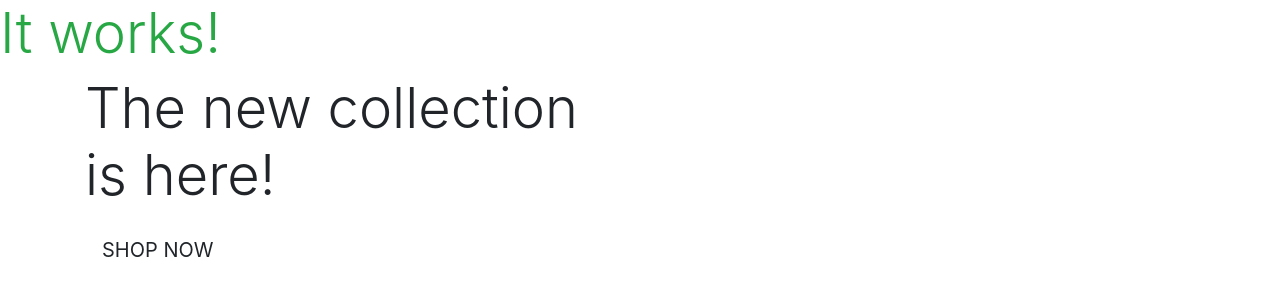
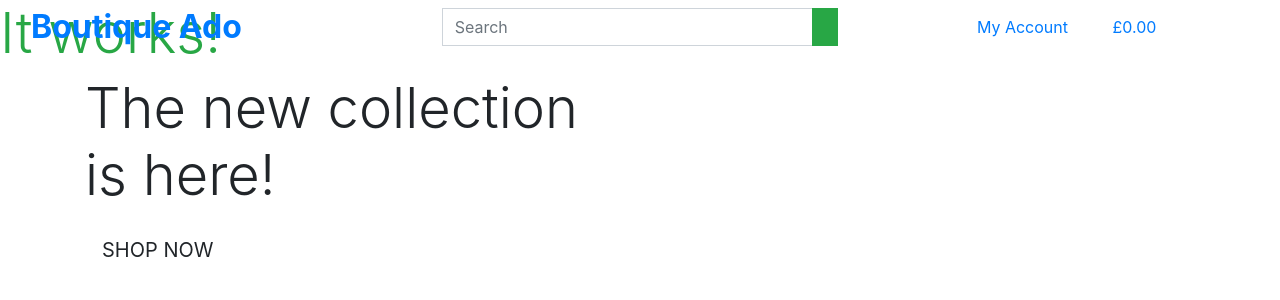
Before and after one commit to djpotts21/Boutique-Ado, a Django app: page / in a window 1280 px wide. Shown: the top 300 px of the page. Run offline with Django 3.2, Linux system fonts and the light colour scheme.

Commit message:
Added main page header

```diff
--- a/templates/base.html
+++ b/templates/base.html
@@ -43,7 +43,70 @@
 </head>
 
 <body>
-    <header class="container-fluid fixed-top"></header>
+    <header class="container-fluid fixed-top">
+        <div class="row">
+            <div class="col-12 col-lg-4 my-auto py-1 py-lg-0 text-center text-lg-left">
+                <a href="{% url 'home' %}" class="nav-link main-logo-link">
+                    <h2 class="logo-font text-black my-0"><strong>Boutique Ado</strong></h2>
+                </a>
+            </div>
+            <div class="col-12 col-lg-4 my-auto py-1 py-lg-0">
+                <form action="" method="GET">
+                    <div class="input-group w-100">
+                        <input type="text" name="q" class="form-control rounded-0" placeholder="Search">
+                        <div class="input-group-append">
+                            <button type="submit" class="btn btn-success rounded-0"><i
+                                    class="fas fa-search"></i></button>
+                        </div>
+                    </div>
+                </form>
+            </div>
+            <div class="col-12 col-lg-4 my-auto py-1 py-lg-0">
+                <ul class="list-inline list-unstyled text-center text-lg-rigt my-0">
+                    <li class="list-inline-item dropdown">
+                        <a href="#" class="text-black nav-link" id="user-options" data-toggle="dropdown" aria-haspopup="true" aria-expanded="false">
+                            <div class="text-center">
+                                <div>
+                                    <i class="fas fa-user fa-lg"></i>
+                                </div>
+                                <p class="my-0">My Account</p>
+                            </div>
+                        </a>
+                        <div class="dropdown-menu border-0" aria-labelledby="user-options">
+                            {% if user.is_authenticated %}
+                                {% if request.user.is_superuser %}
+                                    <a href="" class="dropdown-item">Management</a>
+                                {% endif %}
+                            <a href="" class="dropdown-item">My Profile</a>
+                            <a href="{% url 'account_logout' %}" class="dropdown-item">Logout</a>
+                            {% else %}
+                            <a href="{% url 'account_signup' %}" class="dropdown-item">Register</a>
+                            <a href="{% url 'account_login' %}" class="dropdown-item">Login</a>
+                            {% endif %}
+                        </div>
+                    </li>
+                    <li class="list-inline-item">
+                        <a class="{% if grand_total %}text-info font-weight-bold{% else %}text-black{% endif %} nav-link" href="">
+                            <div class="text-center">
+                                <div>
+                                    <i class="fas fa-shopping-cart fa-lg"></i>
+                                </div>
+                                <p class="my-0">
+                                    {% if grand_total %}
+                                    £{{ grand_total|floatformat:2 }}
+                                    {% else %}
+                                    £0.00
+                                    {% endif %}
+                                </p>
+                            </div>
+                        </a>
+                            </div>
+                        </a>
+                    </li>
+                </ul>
+            </div>
+        </div>
+    </header>
     {% if messages %}
     <div class="message-container"></div>
     {% endif %}
```
Lines whose indentation alone changed are shown as unchanged.
